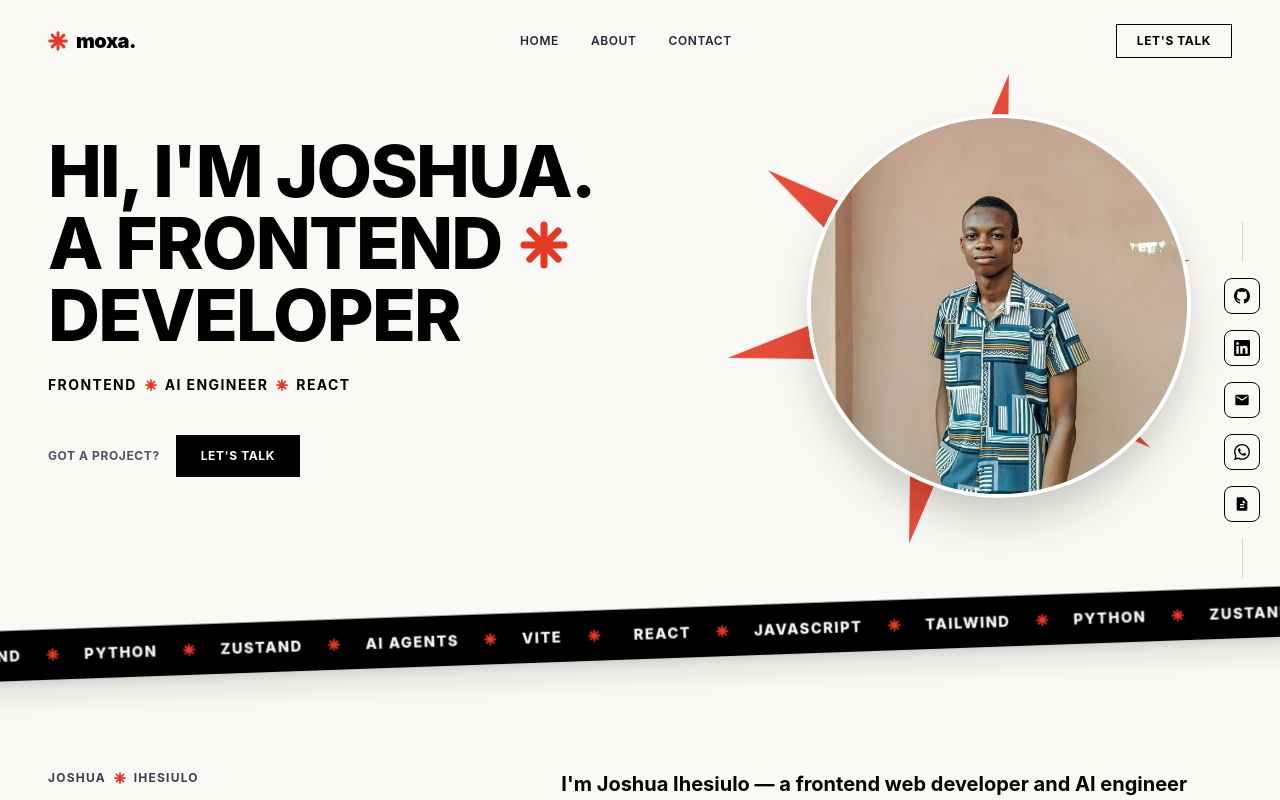
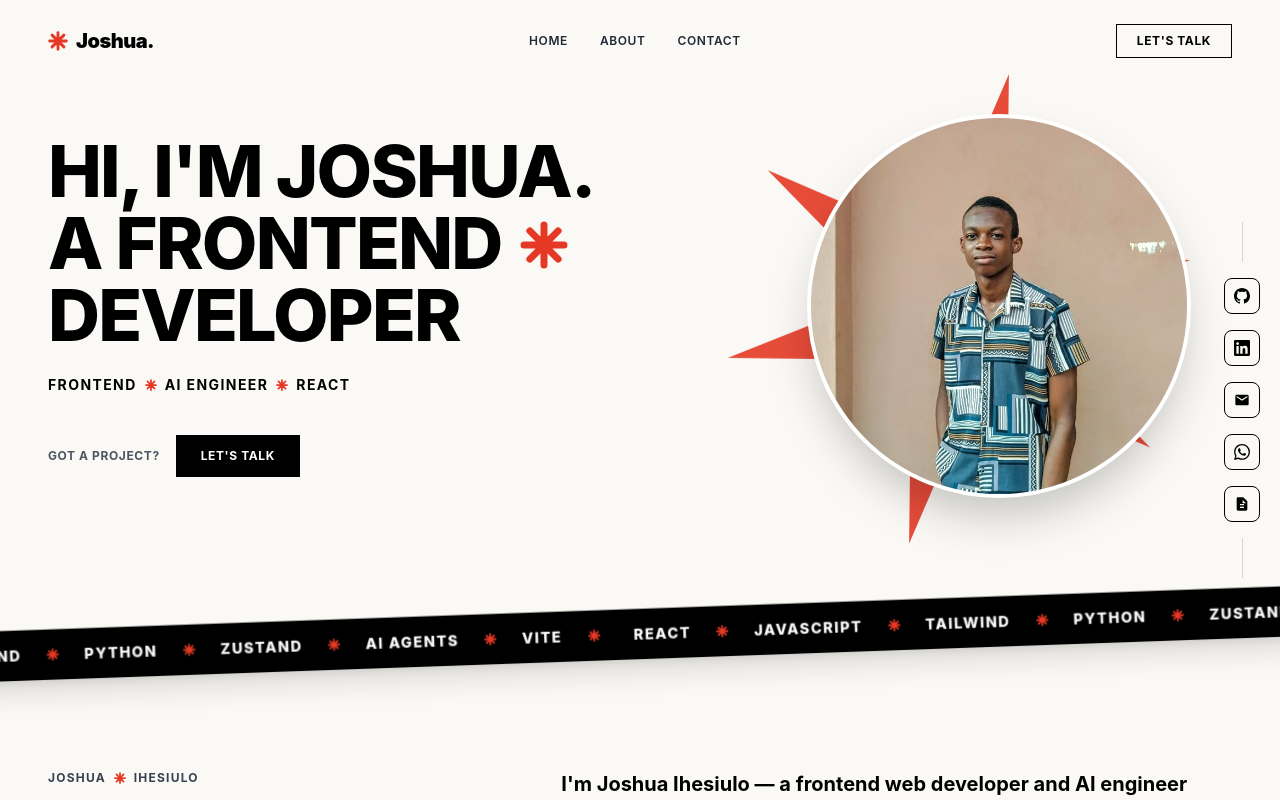
Before and after one commit to joshuaihesiulo/Joshua-Portfolio, a React (Vite) app: page / in a window 1280 px wide. Shown: the top 800 px of the page. Built offline with nearby package versions, Linux system fonts and the light colour scheme.

Commit message:
Rebrand from moxa to Joshua

```diff
--- a/package.json
+++ b/package.json
@@ -1,5 +1,5 @@
 {
-  "name": "moxa-portfolio",
+  "name": "joshua-portfolio",
   "private": true,
   "version": "0.0.0",
   "type": "module",
--- a/src/components/Navbar.jsx
+++ b/src/components/Navbar.jsx
@@ -6,7 +6,7 @@ export default function Navbar() {
     <header className="max-w-7xl mx-auto px-6 md:px-12 py-6 flex items-center justify-between">
       <div className="flex items-center gap-2 font-black text-xl tracking-tight">
         <RedStar className="w-5 h-5" />
-        <span>moxa.</span>
+        <span>Joshua.</span>
       </div>
 
       <nav className="hidden md:flex items-center gap-8 text-xs font-semibold uppercase tracking-wider text-gray-800">
```
Also changed, not shown: 1 other file (tests, documents, lock files or other folders).
